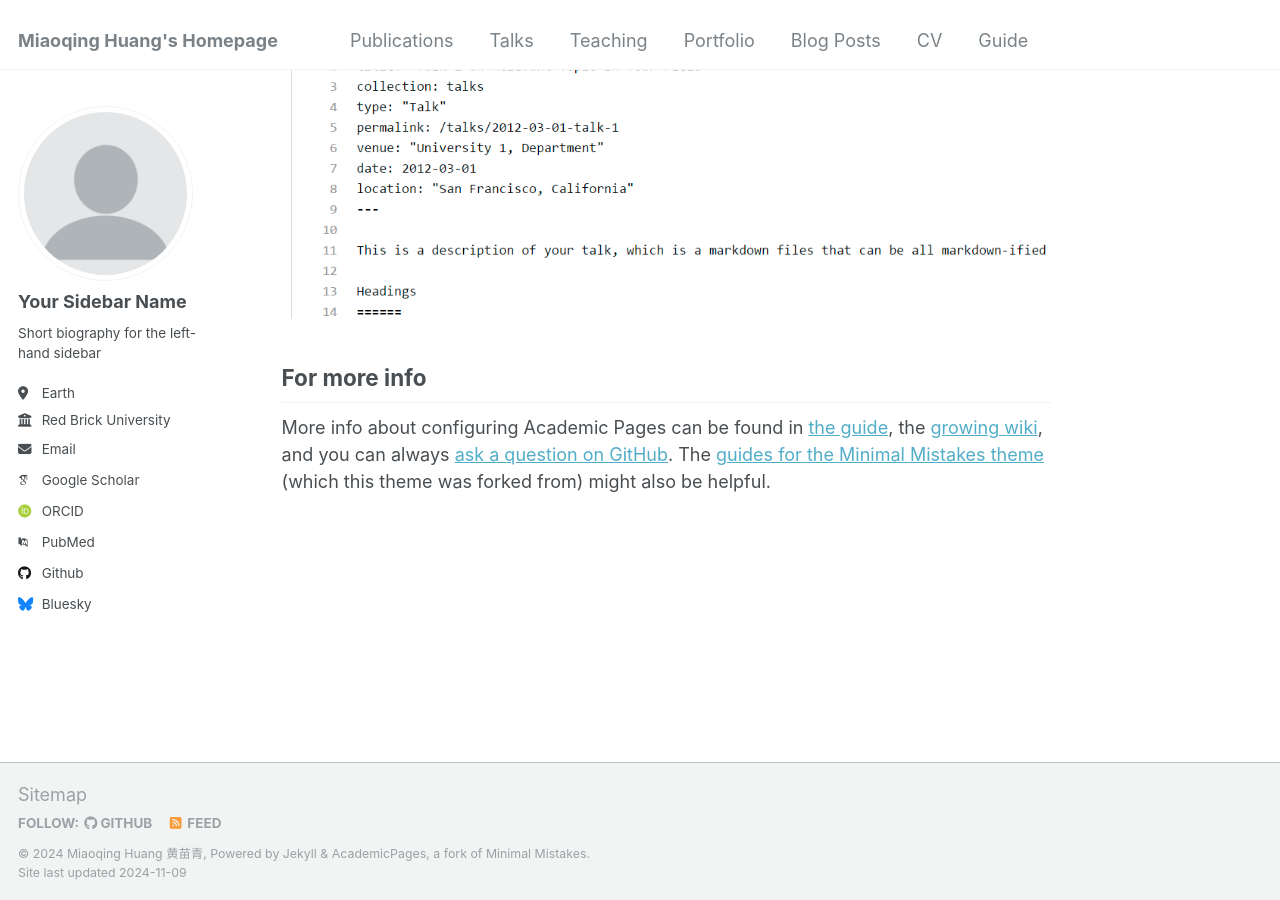
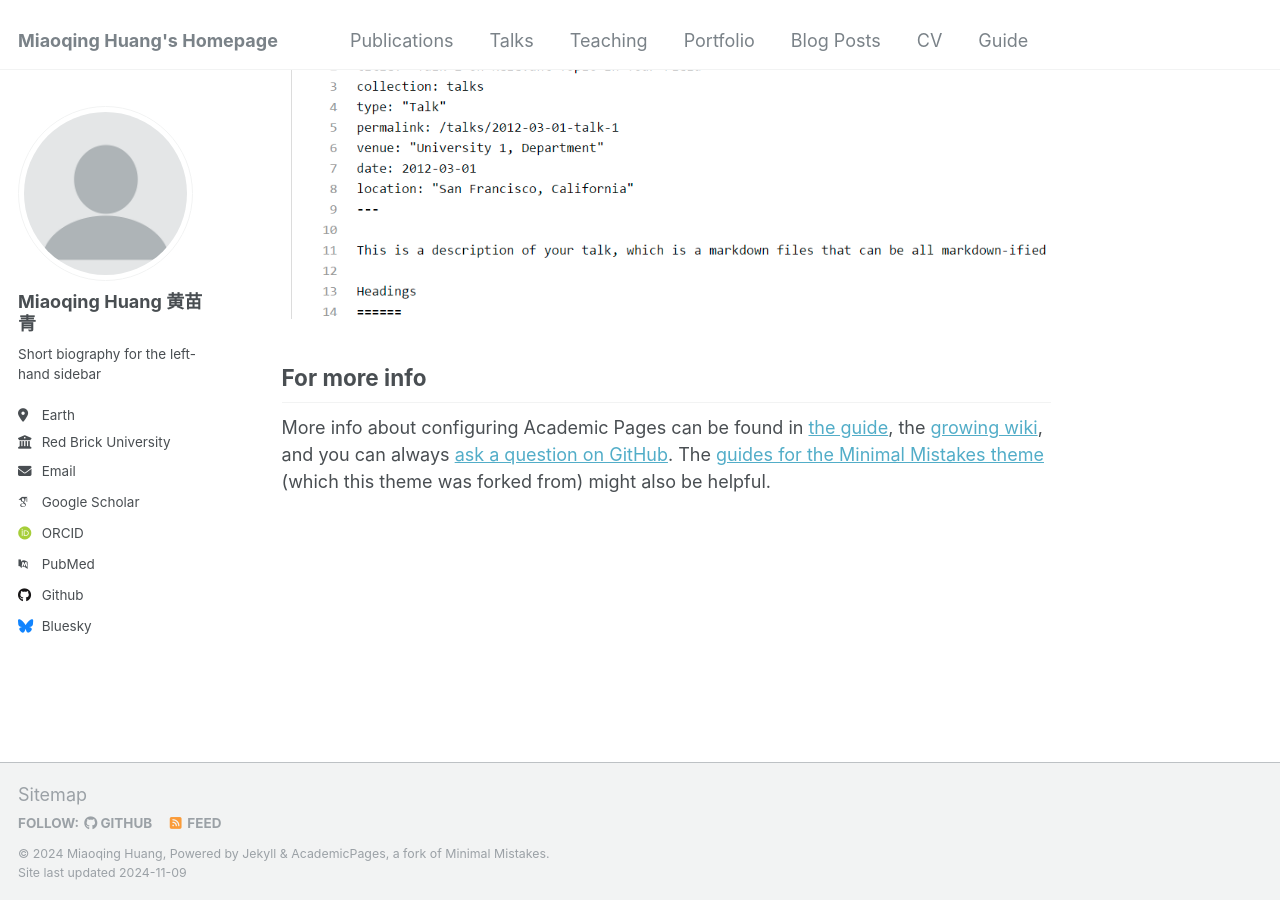
Before and after one commit to miaoqinghuang/miaoqinghuang.github.io, a Jekyll site: the page built from _pages/about.md, in a window 1280 px wide and 900 px high, scrolled down 2643 px. Built offline with Jekyll 4.4.1, drawn with Linux system fonts in a browser that asks for light colours; some web fonts are replaced.

Commit message:
Update _config.yml

```diff
--- a/_config.yml
+++ b/_config.yml
@@ -10,7 +10,7 @@
 locale                   : "en-US"
 title                    : "Miaoqing Huang's Homepage"
 title_separator          : "-"
-name                     : &name "Miaoqing Huang 黄苗青"
+name                     : &name "Miaoqing Huang"
 description              : &description "personal description"
 url                      : https://miaoqinghuang.github.io # the base hostname & protocol for your site
 baseurl                  : "" # the subpath of your site, e.g. "/blog"
@@ -22,7 +22,7 @@ repository               : "miaoqinghuang/miaoqinghuang.github.io"
 author:
   # Biographic information
   avatar           : "profile.png"
-  name             : "Your Sidebar Name"
+  name             : "Miaoqing Huang 黄苗青"
   pronouns         : # example: "she/her"
   bio              : "Short biography for the left-hand sidebar"
   location         : "Earth"
```
